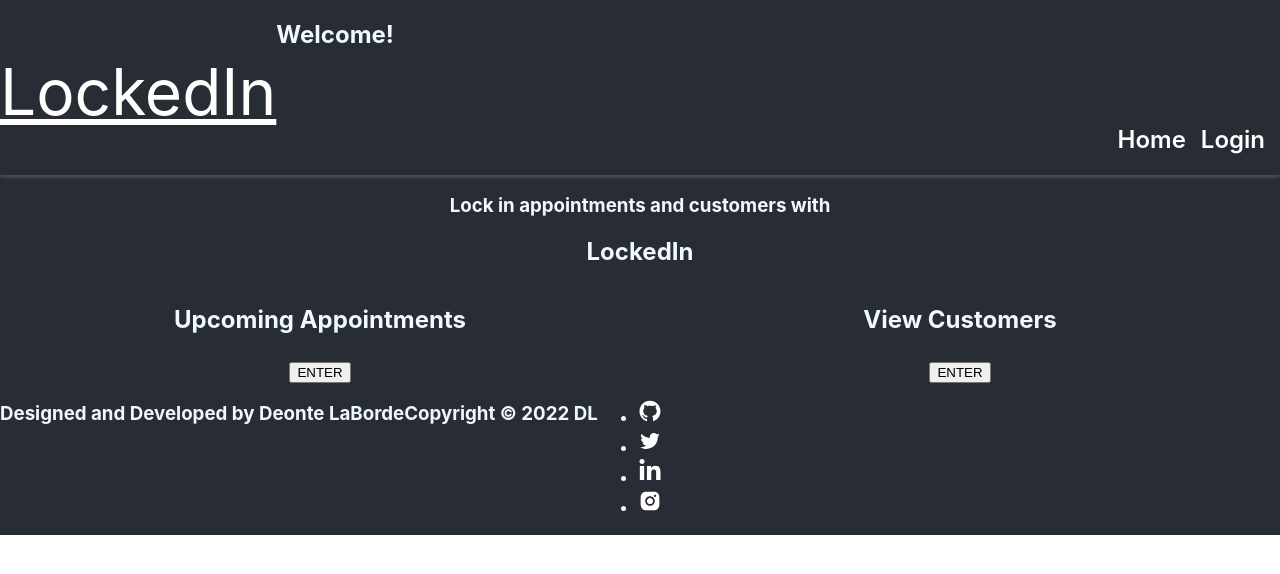
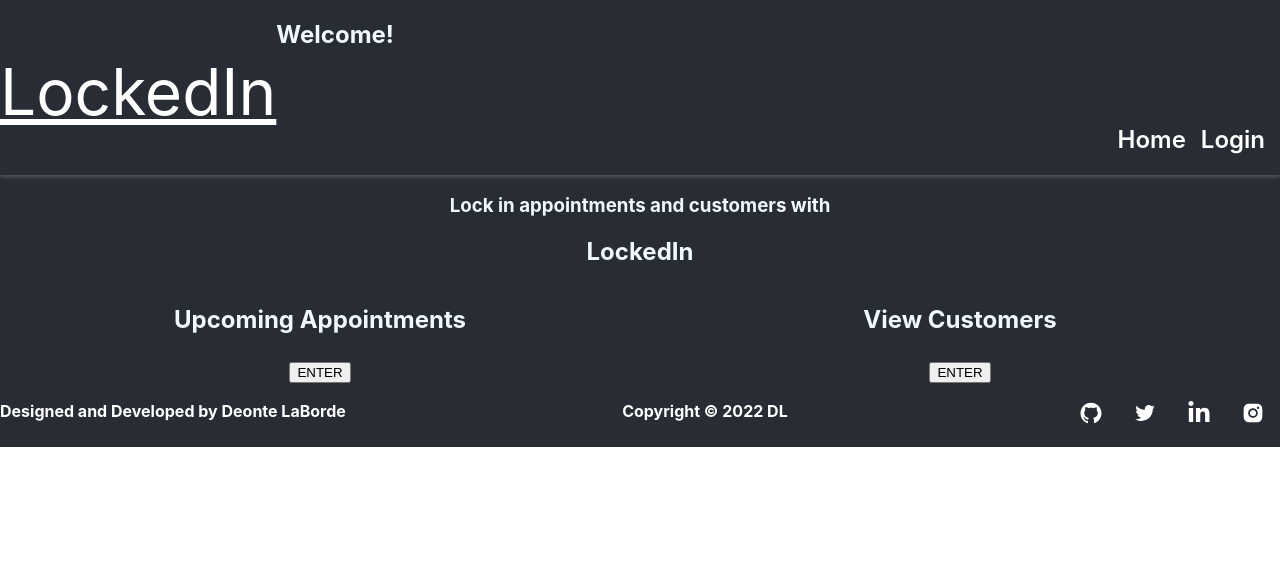
Before and after one commit to deontelaborde/LockedIn, a React (Create React App) app in the folder frontend(client)/lockedin/: page / in a window 1280 px wide. Shown: the top 574 px of the page. Built offline with nearby package versions, Linux system fonts and the light colour scheme; no server answers.

Commit message:
style footer

```diff
--- a/frontend(client)/lockedin/src/App.css
+++ b/frontend(client)/lockedin/src/App.css
@@ -73,6 +73,7 @@ a:hover.nav-logo-link {
 
 .row {
   display: flex;
+  justify-content:space-between;
 }
 
 .column {
@@ -81,7 +82,7 @@ a:hover.nav-logo-link {
 
 .customer-grid {
 
-  margin-top: 25px;
+  margin: 35px 0px;
   display: flex;
   width: 100vw;
   flex-wrap: wrap;
@@ -89,12 +90,22 @@ a:hover.nav-logo-link {
   align-items: center;
 }
 
+
 .customer-card {
   height: 100%;
   margin: 15px;
-  overflow: hidden;
   border-radius: 2.5rem;
   transition: transform 300ms;
+
+  box-shadow: 0 4px 5px 3px rgba(136, 53, 53, 0.459) ;
+  opacity: 0.6 ;
+  transition: all 0.5s ease 0s ;
+  height: 100% ;
+}
+.customer-card :hover {
+  transform: scale(1.1) ;
+  overflow: hidden ;
+
 }
 
 a {
@@ -102,3 +113,49 @@ a {
   text-decoration: none;
   font-size: 24px;
 }
+
+.footer {
+  background-color: #282c34;
+  bottom: 0 ;
+  padding-top: 10px ;
+  padding-bottom: 8px  ;
+
+}
+.footer-copywright {
+  text-align: center ;
+}
+
+.footer-body {
+  z-index: 1;
+  text-align: center ;
+}
+
+@media (max-width: 767px) {
+  .footer-copywright {
+    text-align: center ;
+  }
+
+  .footer-body {
+    text-align: center ;
+
+  }
+}
+
+.footer h3 {
+  font-size: 1em;
+  color: white ;
+  margin-top: 0.5em ;
+  margin-bottom: 0.5em ;
+}
+.footer-icons {
+  margin-top: 0.5em ;
+  margin-bottom: 0.5em ;
+  padding: 0 ;
+}
+
+.social-icons {
+  text-align: right;
+  display: inline-block ;
+  padding-right: 15px;
+  padding-left: 15px;
+}
--- a/frontend(client)/lockedin/src/components/Footer.jsx
+++ b/frontend(client)/lockedin/src/components/Footer.jsx
@@ -13,13 +13,13 @@ function Footer() {
   return (
     <Container fluid className="footer">
       <Row>
-        <Col md="4" className="footer-copywright">
+        <Col md="3" className="footer-copyright">
           <h3>Designed and Developed by Deonte LaBorde</h3>
         </Col>
-        <Col md="4" className="footer-copywright">
+        <Col md="3" className="footer-copyright">
           <h3>Copyright © {year} DL</h3>
         </Col>
-        <Col md="4" className="footer-body">
+        <Col md="3" className="footer-body">
           <ul className="footer-icons">
             <li className="social-icons">
               <a
```
